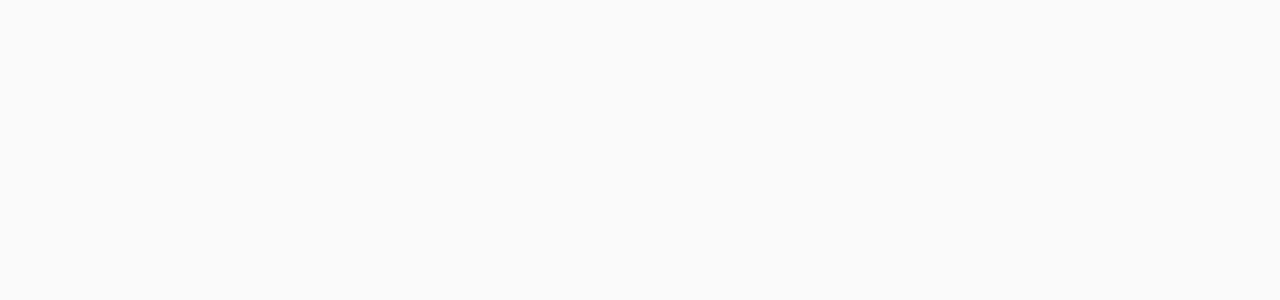
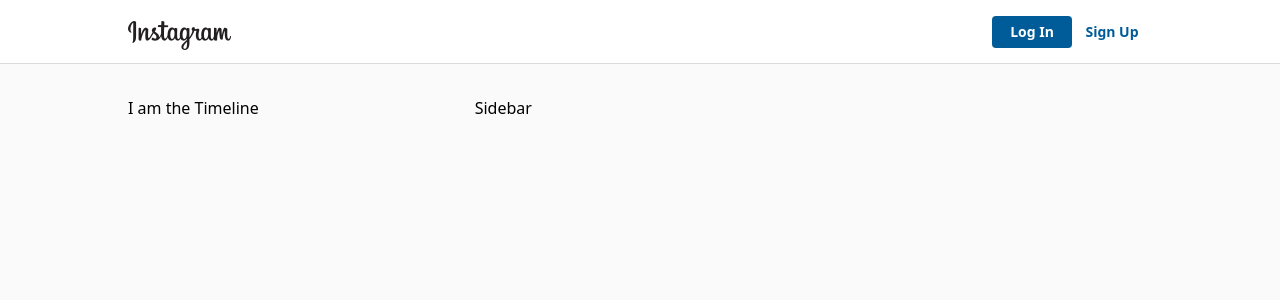
Before and after one commit to kabirolawore/my_instagram, a React (Create React App) app in the folder instagram/: page / in a window 1280 px wide. Before the commit this address had no page. Shown: the top 300 px of the page. Built offline with nearby package versions, Linux system fonts and the light colour scheme; no server answers.

Commit message:
code updated

```diff
--- a/instagram/src/App.js
+++ b/instagram/src/App.js
@@ -1,22 +1,30 @@
 import React, { Suspense, lazy } from 'react';
 import { BrowserRouter as Router, Routes, Route } from 'react-router-dom';
 import * as ROUTES from './constants/Routes';
+import useAuthListener from './hooks/use-auth-listener';
+import UserContext from './context/user';
 
 const Login = lazy(() => import('./pages/Login'));
 const SignUp = lazy(() => import('./pages/SignUp'));
+const Dashboard = lazy(() => import('./pages/Dashboard'));
 const NotFound = lazy(() => import('./pages/NotFound'));
 
 const App = () => {
+  const { user } = useAuthListener();
+
   return (
+    <UserContext.Provider value={{ user }}>
       <Router>
         <Suspense fallback={<p>Loading...</p>}>
           <Routes>
             <Route path={ROUTES.LOGIN} element={<Login />} />
             <Route path={ROUTES.SIGN_UP} element={<SignUp />} />
+            <Route path={ROUTES.DASHBOARD} element={<Dashboard />} />
             <Route element={<NotFound />} />
           </Routes>
         </Suspense>
       </Router>
+    </UserContext.Provider>
   );
 };
 
--- /dev/null
+++ b/instagram/src/components/Header.js
@@ -0,0 +1,110 @@
+import { useContext } from 'react';
+import FirebaseContext from '../context/firebase';
+import UserContext from '../context/user';
+import { Link } from 'react-router-dom';
+import * as ROUTES from '../constants/Routes';
+import instagramLogo from '../images/logo.png';
+import profilePic from '../images/avatar/Orca Snorkel.png';
+
+function Header() {
+  const { firebase } = useContext(FirebaseContext);
+  const { user } = useContext(UserContext);
+
+  return (
+    <header className='h-16 bg-white border-b border-gray-primary mb-8'>
+      <div className='container mx-auto max-w-screen-lg h-full'>
+        <div className='flex justify-between h-full'>
+          <div className='text-gray-700 text-center flex items-center align-middle cursor-pointer'>
+            <h1 className='flex justify-center w-full'>
+              <Link to={ROUTES.DASHBOARD} aria-label='instagram logo'>
+                <img
+                  src={instagramLogo}
+                  alt='instagram'
+                  className='mt-2 w-6/12'
+                />
+              </Link>
+            </h1>
+          </div>
+          <div className='text-gray-700 text-center flex align-middle items-center'>
+            {user ? (
+              <>
+                <Link to={ROUTES.DASHBOARD} aria-label='Dashboard'>
+                  <svg
+                    className='w-7 mr-6 text-black-light cursor-pointer'
+                    xmlns='http://www.w3.org/2000/svg'
+                    fill='none'
+                    viewBox='0 0 24 24'
+                    stroke='currentColor'
+                  >
+                    <path
+                      strokeLinecap='round'
+                      strokeLinejoin='round'
+                      strokeWidth={2}
+                      d='M2.25 12l8.954-8.955c.44-.439 1.152-.439 1.591 0L21.75 12M4.5 9.75v10.125c0 .621.504 1.125 1.125 1.125H9.75v-4.875c0-.621.504-1.125 1.125-1.125h2.25c.621 0 1.125.504 1.125 1.125V21h4.125c.621 0 1.125-.504 1.125-1.125V9.75M8.25 21h8.25'
+                    />
+                  </svg>
+                </Link>
+
+                <button
+                  type='button'
+                  title='Sign Out'
+                  onClick={() => firebase.auth().signOut()}
+                  onKeyDown={(event) => {
+                    if (event.key === 'Enter') {
+                      firebase.auth().signOut();
+                    }
+                  }}
+                >
+                  <svg
+                    className='w-7 mr-6 text-black-light cursor-pointer'
+                    xmlns='http://www.w3.org/2000/svg'
+                    fill='none'
+                    viewBox='0 0 24 24'
+                    stroke='currentColor'
+                  >
+                    <path
+                      strokeLinecap='round'
+                      strokeLinejoin='round'
+                      strokeWidth={2}
+                      d='M15.75 9V5.25A2.25 2.25 0 0013.5 3h-6a2.25 2.25 0 00-2.25 2.25v13.5A2.25 2.25 0 007.5 21h6a2.25 2.25 0 002.25-2.25V15m3 0l3-3m0 0l-3-3m3 3H9'
+                    />
+                  </svg>
+                </button>
+                <div className='flex items-center cursor-pointer'>
+                  <Link to={`/p/${user.displayName}`}>
+                    <img
+                      className='rounded-full h-8 w-8 flex'
+                      src={profilePic}
+                      alt={`${user.displayName} profile`}
+                    />
+                  </Link>
+                </div>
+              </>
+            ) : (
+              <>
+                <Link to={ROUTES.LOGIN}>
+                  <button
+                    type='button'
+                    className='bg-blue-medium font-bold text-sm rounded text-white w-20 h-8'
+                  >
+                    Log In
+                  </button>
+                </Link>
+                <Link to={ROUTES.SIGN_UP}>
+                  <button
+                    type='button'
+                    className='font-bold text-sm rounded text-blue-medium w-20 h-8'
+                  >
+                    Sign Up
+                  </button>
+                </Link>
+              </>
+            )}
+          </div>
+        </div>
+      </div>
+    </header>
+  );
+}
+
+export default Header;
--- /dev/null
+++ b/instagram/src/components/Sidebar.js
@@ -0,0 +1,5 @@
+function Sidebar() {
+  return <div>Sidebar</div>;
+}
+
+export default Sidebar;
--- /dev/null
+++ b/instagram/src/components/Timeline.js
@@ -0,0 +1,5 @@
+const Timeline = () => {
+  return <div>I am the Timeline</div>;
+};
+
+export default Timeline;
--- a/instagram/src/context/firebase.js
+++ b/instagram/src/context/firebase.js
@@ -1,6 +1,6 @@
 import { createContext } from 'react';
 
-export const FirebaseContext = createContext(null);
+const FirebaseContext = createContext(null);
 
 export default FirebaseContext;
 // FirebaseContext;
--- /dev/null
+++ b/instagram/src/context/user.js
@@ -0,0 +1,5 @@
+import { createContext } from 'react';
+
+const UserContext = createContext(null);
+
+export default UserContext;
--- /dev/null
+++ b/instagram/src/hooks/use-auth-listener.js
@@ -0,0 +1,30 @@
+import { useState, useEffect, useContext } from 'react';
+import FirebaseContext from '../context/firebase';
+
+function useAuthListener() {
+  const [user, setUser] = useState(
+    JSON.parse(localStorage.getItem('authUser'))
+  );
+  const { firebase } = useContext(FirebaseContext);
+
+  useEffect(() => {
+    const listener = firebase.auth().onAuthStateChanged((authUser) => {
+      //we have a user ... the
+      if (authUser) {
+        // we have a user ... store the user in localStorage
+        localStorage.setItem('authUser', JSON.stringify(authUser));
+        setUser(authUser);
+      } else {
+        // we dont have an authUser ... clear the localStorage
+        localStorage.removeItem('authUser');
+        setUser(null);
+      }
+    });
+
+    return () => listener();
+  }, [firebase]);
+
+  return { user };
+}
+
+export default useAuthListener;
--- a/instagram/src/index.js
+++ b/instagram/src/index.js
@@ -2,7 +2,7 @@
 import ReactDOM from 'react-dom/client';
 
 import App from './App';
-import { FirebaseContext } from './context/firebase';
+import FirebaseContext from './context/firebase';
 import { firebase, FieldValue } from './lib/firebase';
 import './styles/app.css';
 
--- a/instagram/src/pages/Dashboard.js
+++ b/instagram/src/pages/Dashboard.js
@@ -0,0 +1,22 @@
+import { useEffect } from 'react';
+import Timeline from '../components/Timeline';
+import Sidebar from '../components/Sidebar';
+import Header from '../components/Header';
+
+const Dashboard = () => {
+  useEffect(() => {
+    document.title = 'Instagram';
+  }, []);
+
+  return (
+    <div className='bg-gray-background'>
+      <Header />
+      <div className='grid grid-cols-3 gap-4 justify-between mx-auto max-w-screen-lg'>
+        <Timeline />
+        <Sidebar />
+      </div>
+    </div>
+  );
+};
+
+export default Dashboard;
--- a/instagram/src/pages/Login.js
+++ b/instagram/src/pages/Login.js
@@ -20,7 +20,7 @@
 
     try {
       await firebase.auth().signInWithEmailAndPassword(emailAddress, password);
-      navigate.push(ROUTES.DASHBOARD);
+      navigate(ROUTES.DASHBOARD);
     } catch (error) {
       setEmailAddress('');
       setPassword('');
--- a/instagram/src/styles/app.css
+++ b/instagram/src/styles/app.css
@@ -506,23 +506,32 @@
   margin-left: auto;
   margin-right: auto;
 }
-.mt-2 {
-  margin-top: 0.5rem;
+.mb-2 {
+  margin-bottom: 0.5rem;
 }
 .mb-4 {
   margin-bottom: 1rem;
 }
-.mb-2 {
-  margin-bottom: 0.5rem;
-}
 .mr-3 {
   margin-right: 0.75rem;
+}
+.mt-2 {
+  margin-top: 0.5rem;
+}
+.mb-8 {
+  margin-bottom: 2rem;
+}
+.mr-6 {
+  margin-right: 1.5rem;
+}
+.mr-7 {
+  margin-right: 1.75rem;
 }
 .flex {
   display: flex;
 }
-.h-screen {
-  height: 100vh;
+.grid {
+  display: grid;
 }
 .h-2 {
   height: 0.5rem;
@@ -530,11 +539,29 @@
 .h-8 {
   height: 2rem;
 }
+.h-screen {
+  height: 100vh;
+}
+.h-16 {
+  height: 4rem;
+}
+.h-full {
+  height: 100%;
+}
+.h-6 {
+  height: 1.5rem;
+}
+.h-10 {
+  height: 2.5rem;
+}
+.w-2\/5 {
+  width: 40%;
+}
 .w-3\/5 {
   width: 60%;
 }
-.w-2\/5 {
-  width: 40%;
+.w-6\/12 {
+  width: 50%;
 }
 .w-full {
   width: 100%;
@@ -542,14 +569,35 @@
 .w-6 {
   width: 1.5rem;
 }
-.w-6\/12 {
-  width: 50%;
+.w-10 {
+  width: 2.5rem;
+}
+.w-20 {
+  width: 5rem;
+}
+.w-10\/12 {
+  width: 83.333333%;
+}
+.w-12 {
+  width: 3rem;
+}
+.w-8 {
+  width: 2rem;
+}
+.w-7 {
+  width: 1.75rem;
+}
+.max-w-screen-lg {
+  max-width: 1024px;
 }
 .max-w-screen-md {
   max-width: 768px;
 }
-.max-w-screen-lg {
-  max-width: 1024px;
+.cursor-pointer {
+  cursor: pointer;
+}
+.grid-cols-3 {
+  grid-template-columns: repeat(3, minmax(0, 1fr));
 }
 .flex-col {
   flex-direction: column;
@@ -560,11 +608,29 @@
 .justify-center {
   justify-content: center;
 }
+.justify-between {
+  justify-content: space-between;
+}
+.justify-around {
+  justify-content: space-around;
+}
+.justify-evenly {
+  justify-content: space-evenly;
+}
+.gap-4 {
+  gap: 1rem;
+}
 .rounded {
   border-radius: 0.25rem;
 }
+.rounded-full {
+  border-radius: 9999px;
+}
 .border {
   border-width: 1px;
+}
+.border-b {
+  border-bottom-width: 1px;
 }
 .border-gray-primary {
   --tw-border-opacity: 1;
@@ -574,13 +640,13 @@
   --tw-bg-opacity: 1;
   background-color: rgb(0 92 152 / var(--tw-bg-opacity));
 }
+.bg-gray-background {
+  --tw-bg-opacity: 1;
+  background-color: rgb(250 250 250 / var(--tw-bg-opacity));
+}
 .bg-white {
   --tw-bg-opacity: 1;
   background-color: rgb(255 255 255 / var(--tw-bg-opacity));
-}
-.bg-gray-background {
-  --tw-bg-opacity: 1;
-  background-color: rgb(250 250 250 / var(--tw-bg-opacity));
 }
 .p-4 {
   padding: 1rem;
@@ -596,36 +662,46 @@
 .text-center {
   text-align: center;
 }
-.text-xs {
-  font-size: 0.75rem;
-  line-height: 1rem;
+.align-middle {
+  vertical-align: middle;
+}
+.align-bottom {
+  vertical-align: bottom;
+}
+.text-2xl {
+  font-size: 1.5rem;
+  line-height: 2rem;
 }
 .text-sm {
   font-size: 0.875rem;
   line-height: 1.25rem;
 }
-.text-2xl {
-  font-size: 1.5rem;
-  line-height: 2rem;
+.text-xs {
+  font-size: 0.75rem;
+  line-height: 1rem;
 }
 .font-bold {
   font-weight: 700;
+}
+.text-blue-medium {
+  --tw-text-opacity: 1;
+  color: rgb(0 92 152 / var(--tw-text-opacity));
+}
+.text-gray-base {
+  --tw-text-opacity: 1;
+  color: rgb(97 97 97 / var(--tw-text-opacity));
 }
 .text-red-primary {
   --tw-text-opacity: 1;
   color: rgb(237 73 86 / var(--tw-text-opacity));
 }
-.text-gray-base {
-  --tw-text-opacity: 1;
-  color: rgb(97 97 97 / var(--tw-text-opacity));
-}
 .text-white {
   --tw-text-opacity: 1;
   color: rgb(255 255 255 / var(--tw-text-opacity));
 }
-.text-blue-medium {
+.text-black-light {
   --tw-text-opacity: 1;
-  color: rgb(0 92 152 / var(--tw-text-opacity));
+  color: rgb(38 38 38 / var(--tw-text-opacity));
 }
 .opacity-50 {
   opacity: 0.5;
```
Also changed, not shown: instagram/src/images/avatar/Orca Snorkel.png (added). Lines whose indentation alone changed are shown as unchanged.
